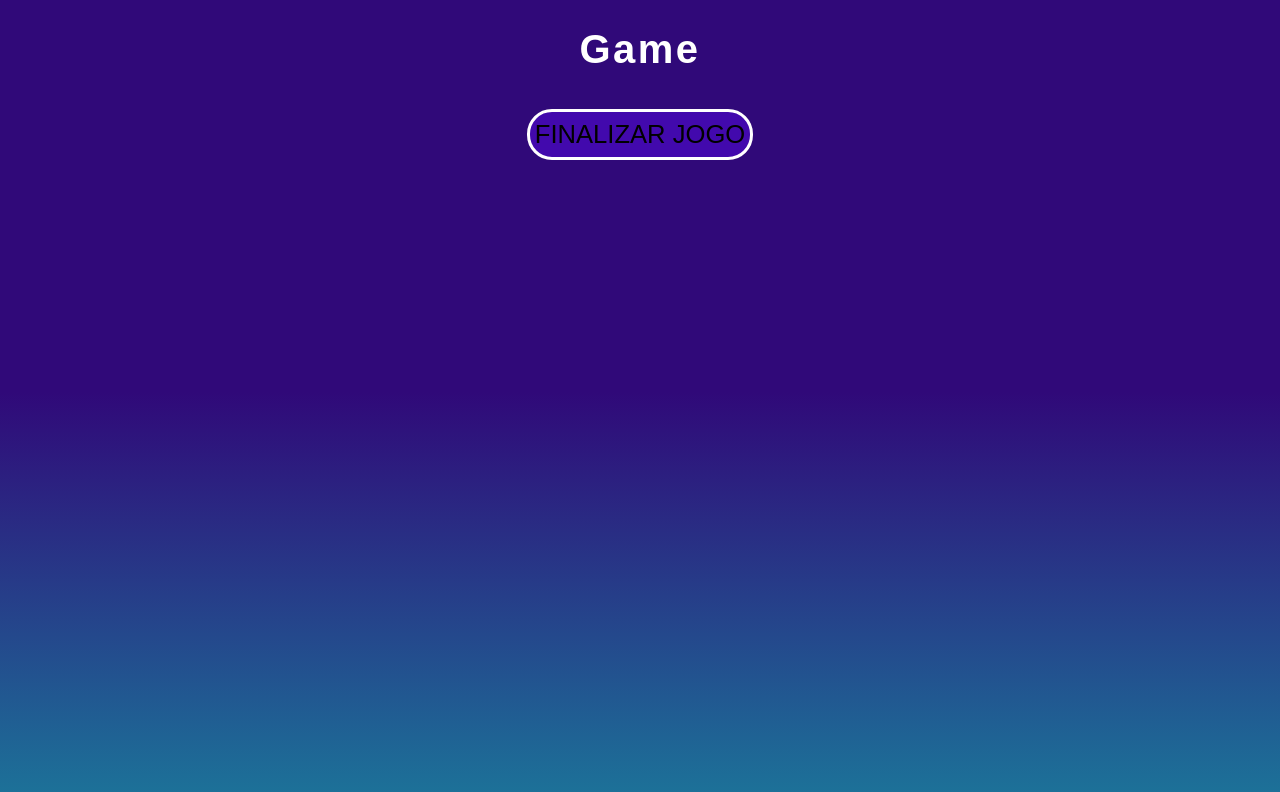
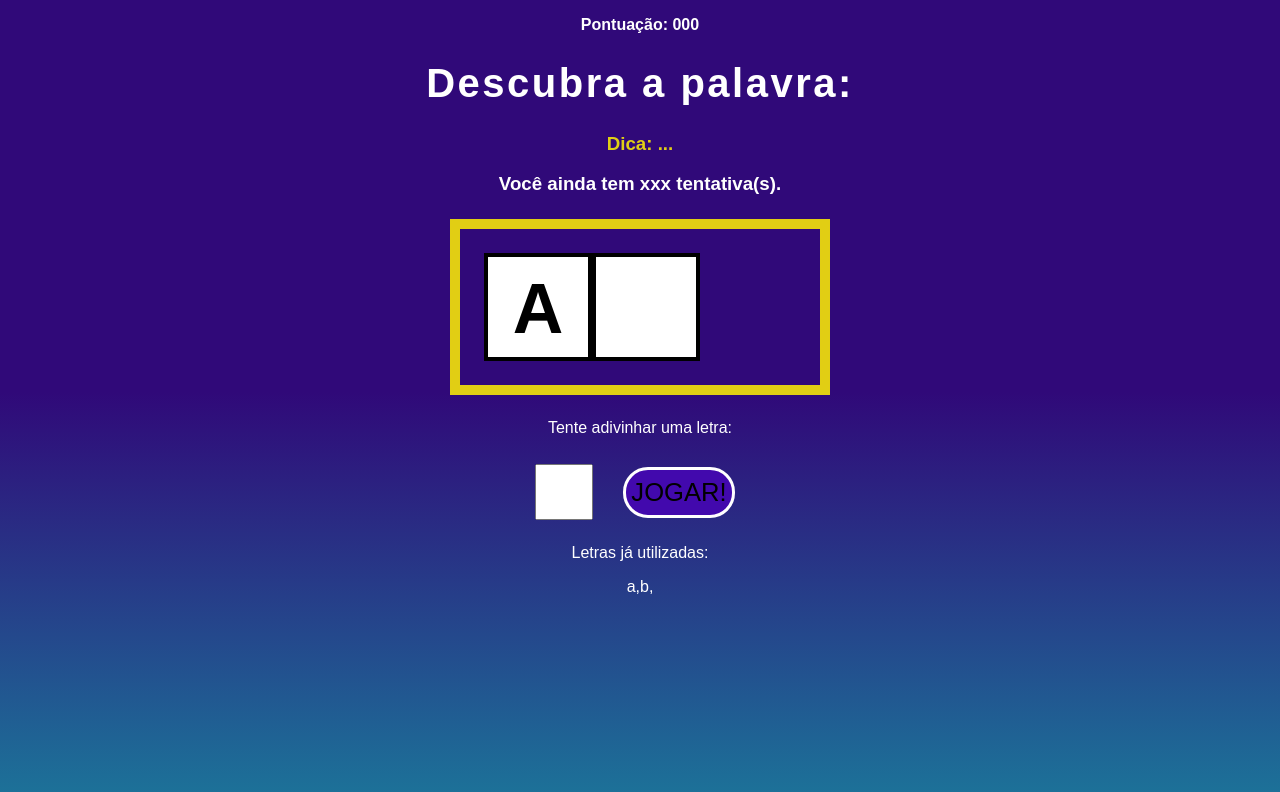
Before and after one commit to AndersonCamposs/secret_word, a React (Vite) app: page / in a window 1280 px wide. Both pictures are taken after a click on the button "INICIAR O JOGO". Shown: the top 792 px of the page. Built offline with nearby package versions, Linux system fonts and the light colour scheme.

Commit message:
Criação e estilização da tela do jogo

```diff
--- a/src/App.jsx
+++ b/src/App.jsx
@@ -60,7 +60,11 @@ function App() {
   return (
     <div className='App'>
     {gameStage === 'start' && <StartScreen startGame={startGame}/>}
-    {gameStage === 'game' && <Game verifyLetter={verifyLetter}/>}
+    {gameStage === 'game' && <Game
+    verifyLetter={verifyLetter}
+    pickedCategory={pickedCategory}
+    pickedWord={pickedWord}
+    letters={letters}/>}
     {gameStage === 'end' && <GameOver retry={retry}/>}
     </div>
   )
--- a/src/components/Game.css
+++ b/src/components/Game.css
@@ -0,0 +1,44 @@
+.score span {
+    font-weight: bold;
+}
+
+.tip span {
+    color: rgba(228, 210, 19, 0.986);
+}
+
+.word-container {
+    margin: 1.5em;
+    padding: 1.5em;
+    border: 10px solid rgba(228, 210, 19, 0.986);
+    display: flex;
+}
+
+.letter, .blank-square {
+    font-size: 70px;
+    line-height: 1.5;
+    border: 4px solid #000;
+    height: 100px;
+    width: 100px;
+    text-transform: uppercase;
+    background: #fff;
+    color: #000;
+    font-weight: bold;
+}
+
+.letter-container p {
+    margin-bottom: 1.2em;
+}
+
+.letter-container form {
+    display: flex;
+    align-items: center;
+    justify-content: center;
+}
+
+.letter-container input {
+    font-size: 2.5em;
+    text-align: center;
+    width: 50px;
+    height: 50px;
+    margin-right: 20px;
+}
--- a/src/components/Game.jsx
+++ b/src/components/Game.jsx
@@ -2,17 +2,42 @@ import PropTypes from 'prop-types';
 
 import './Game.css';
 
-const Game = ({ verifyLetter }) => {
+const Game = ({ verifyLetter, pickedCategory, pickedWord, letters}) => {
   return (
     <div className='game'>
-        <h1>Game</h1>
-        <button onClick={verifyLetter}>Finalizar jogo</button>
+        <p className='score'>
+          <span>Pontuação: 000</span>
+        </p>
+        <h1>Descubra a palavra:</h1>
+        <h3 className='tip'>
+          <span>Dica: ...</span>
+        </h3>
+        <h3>Você ainda tem xxx tentativa(s).</h3>
+        <div className="word-container">
+          <span className="letter">A</span>
+          <span className="blank-square"></span>
+        </div>
+        <div className="letter-container">
+          <p>Tente adivinhar uma letra:</p>
+          <form>
+            <input type="text" name='letter' maxLength={1} required/>
+            <button>Jogar!</button>
+          </form>
+        </div>
+        <div className="wrong-letters-container">
+          <p>Letras já utilizadas:</p>
+          <span>a,</span>
+          <span>b,</span>
+        </div>
     </div>
   )
 }
 
 Game.propTypes = {
     verifyLetter: PropTypes.func.isRequired,
+    pickedCategory: PropTypes.string.isRequired,
+    pickedWord: PropTypes.string.isRequired,
+    letters: PropTypes.array.isRequired,
 }
 
 export default Game
```
